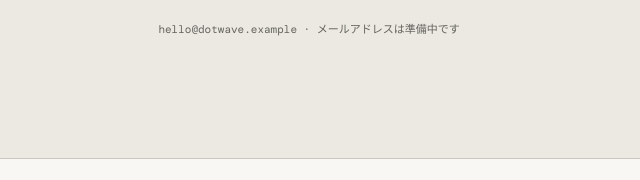
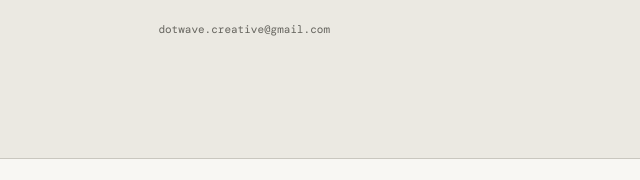
Before and after one commit to pradiza/dotwave, a plain HTML site: page dist/jp.html in a window 1280 px wide. Shown: the part 8068-8248 px from the top of the page, 159-799 px from the left. Drawn offline with nearby package versions, Linux system fonts and the light colour scheme.

Commit message:
Add dot.wave contact email to Japanese page

```diff
--- a/dist/jp.html
+++ b/dist/jp.html
@@ -63,7 +63,7 @@
 
     <section id="faq" class="faq section-pad"><div class="section-tag">06 — よくある質問</div><div class="faq-grid"><div><h2>最初によく<br>聞かれること<span class="red">。</span></h2><p class="faq-intro">初回のご相談でよくいただく質問に、簡潔にお答えします。</p></div><div class="faq-list"><details><summary>dot.waveとは何ですか？</summary><p>dot.waveは、特定のビジネス、市場、クリエイティブ上の課題に合わせて、独立した専門家が集まるクリエイティブ・コンサルティング・コレクティブです。特に、日本とインドネシアをまたぐ案件を得意としています。</p></details><details><summary>一般的な代理店との違いは何ですか？</summary><p>一般的な代理店が固定部署とサービスメニューを軸に動くのに対し、dot.waveはまず状況と課題を理解し、必要な専門性だけを組み合わせます。考える人と実行する人が、直接プロジェクトに関わります。</p></details><details><summary>dot.waveは会社ですか？</summary><p>dot.waveは現在、固定の部署や社員を抱える従来型の代理店ではなく、独立した専門家によるコンサルティング・コレクティブとして運営しています。案件ごとに、提案内容、業務範囲、体制、スケジュール、費用、契約方法を事前に明確にします。</p></details><details><summary>何を依頼できますか？</summary><p>市場参入と文化理解、リサーチ、顧客インサイト、パートナー・クリエイター・公的機関の調査、ブランドやIPの開発、クリエイティブ戦略、コンテンツ、イベント、プロジェクト実行支援に対応します。</p></details><details><summary>誰がプロジェクトを担当しますか？</summary><p>固定のアカウントチームではありません。開始前に担当する専門家と役割を明確にし、窓口となるプロジェクトリードを一人置きます。</p></details><details><summary>日本とインドネシア以外の案件にも対応しますか？</summary><p>日本とインドネシアの間が、私たちの最も強い共通領域です。特に、日本企業のインドネシア進出を支援します。ただし、経験とネットワークが課題に合う場合は、他市場の案件も検討します。</p></details><details><summary>どの段階から相談できますか？</summary><p>課題がまだ曖昧な段階、既存アイデアの検証、パートナー探し、戦略開発、実行支援のいずれからでも参加できます。完成したブリーフは必要ありません。</p></details><details><summary>相談はどのように始まりますか？</summary><p>現在の状況、目標、市場、制約をお聞かせください。最初の対話を通じて、必要最小限の業務範囲、チーム、次の一手をご提案します。</p></details></div></div></section>
 
-    <section id="contact" class="contact section-pad"><div class="section-tag">07 — お問い合わせ</div><div class="contact-inner"><p class="eyebrow">まずはお話を</p><h2>どのような課題を解決したいですか<span class="red">？</span></h2><p class="contact-copy">サービス名ではなく、いま置かれている状況をお聞かせください。プロジェクトに必要なメンバーと進め方を一緒に考えます。</p><a class="contact-link" href="mailto:hello@dotwave.example">ご相談はこちら <span>↗</span></a><p class="small-note">hello@dotwave.example · メールアドレスは準備中です</p></div></section>
+    <section id="contact" class="contact section-pad"><div class="section-tag">07 — お問い合わせ</div><div class="contact-inner"><p class="eyebrow">まずはお話を</p><h2>どのような課題を解決したいですか<span class="red">？</span></h2><p class="contact-copy">サービス名ではなく、いま置かれている状況をお聞かせください。プロジェクトに必要なメンバーと進め方を一緒に考えます。</p><a class="contact-link" href="mailto:dotwave.creative@gmail.com">ご相談はこちら <span>↗</span></a><p class="small-note">dotwave.creative@gmail.com</p></div></section>
   </main>
   <footer><span>dot<span class="red">.</span>wave</span><span>Local Insight. Global Motion.</span><span>© 2026</span></footer>
   <script src="script.js"></script>
```
